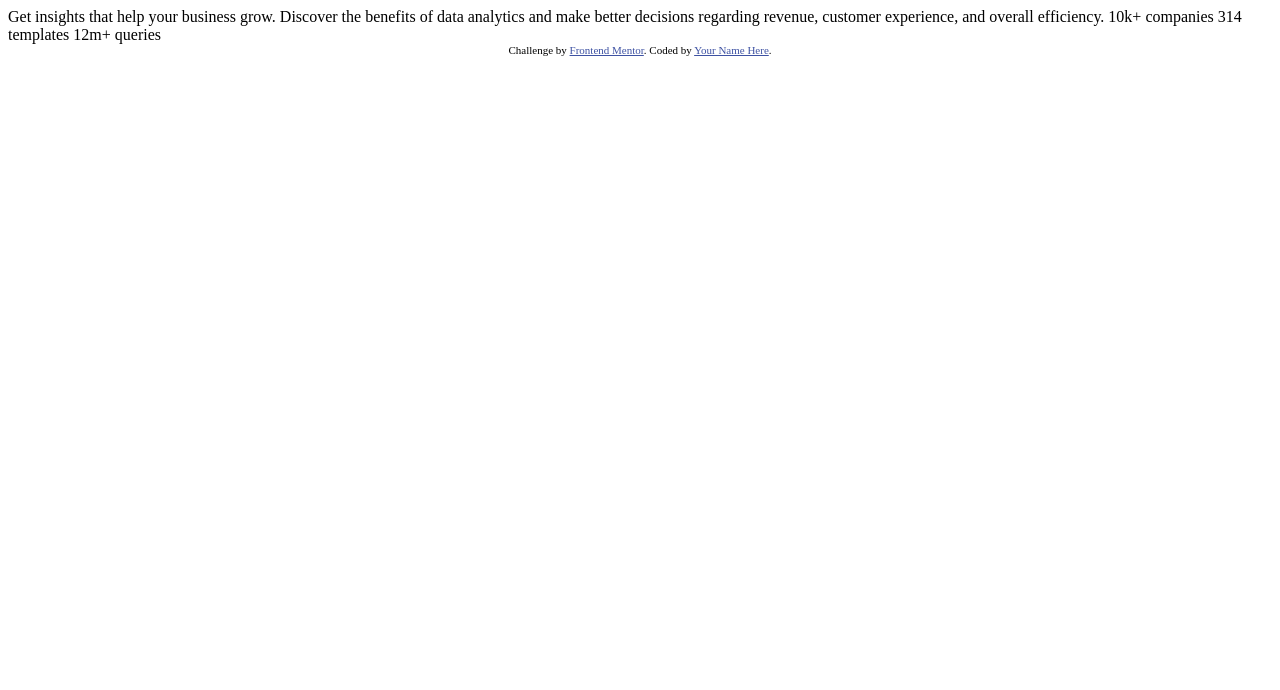
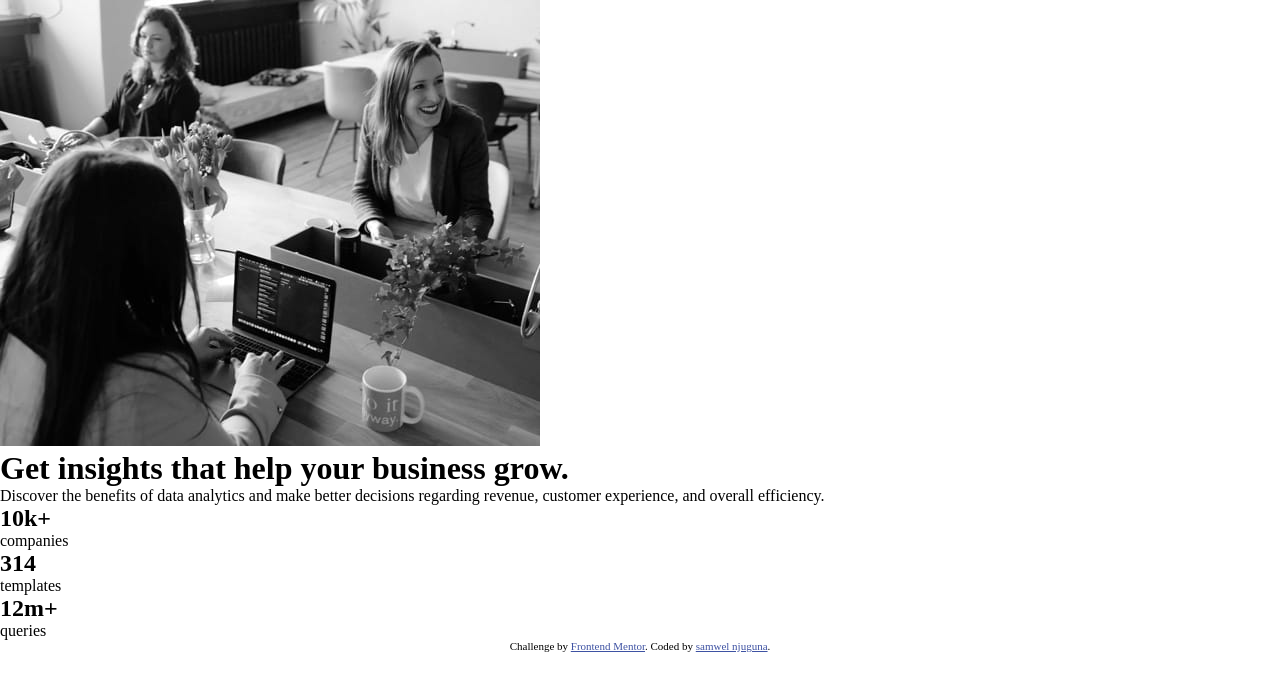
Before and after one commit to lewmas9152/stats-preview-card, a plain HTML site: page index.html in a window 1280 px wide. Drawn offline with Linux system fonts and the light colour scheme.

Commit message:
markup setup

```diff
--- a/index.html
+++ b/index.html
@@ -4,7 +4,8 @@
   <meta charset="UTF-8">
   <meta name="viewport" content="width=device-width, initial-scale=1.0"> <!-- displays site properly based on user's device -->
 
-  <link rel="icon" type="image/png" sizes="32x32" href="./images/favicon-32x32.png">
+  <link rel="icon" type="image/png" sizes="32x32" href="./images/favicon-32x32.png" .style css>
+  <link rel="stylesheet" href="style.css">
 
   <title>Frontend Mentor | Stats preview card component</title>
 
@@ -15,19 +16,36 @@
   </style>
 </head>
 <body>
-
-  Get insights that help your business grow.
-
-  Discover the benefits of data analytics and make better decisions regarding revenue, customer
-  experience, and overall efficiency.
-
-  10k+ companies
-  314 templates
-  12m+ queries
+  <div class="card">
+    <div class="image--wrapper">
+      <img  class="image" src="./images/image-header-desktop.jpg">
+    </div>
+    <div class="text--wrapper">
+      <h1 class="header title">Get <span class="insights">insights </span> that help your business grow.</h1>
+      <p class="text--content">
+        Discover the benefits of data analytics and make better decisions regarding revenue, customer
+      experience, and overall efficiency.
+      </p>
+      <div class="stats">
+        <div class="stats--info">
+          <h2 class="title info-header">10k+</h2>
+          <span>companies</span>
+        </div>
+        <div class="stats--info">
+          <h2 class="title info-header">314</h2>
+          <span>templates</span>
+        </div>
+        <div class="stats--info">
+          <h2 class="title info-header">12m+</h2>
+          <span>queries</span>
+        </div>
+      </div>
+    </div>
+  </div>
 
   <div class="attribution">
     Challenge by <a href="https://www.frontendmentor.io?ref=challenge" target="_blank">Frontend Mentor</a>.
-    Coded by <a href="#">Your Name Here</a>.
+    Coded by <a href="#">samwel njuguna</a>.
   </div>
 </body>
 </html>
--- /dev/null
+++ b/style.css
@@ -0,0 +1,6 @@
+@import url('https://fonts.googleapis.com/css2?family=Inter:wght@400;700&family=Lexend+Deca&display=swap'));
+*,*::after,*::before{
+    margin: 0;
+    border: 0;
+    box-sizing: border-box;
+}
```
